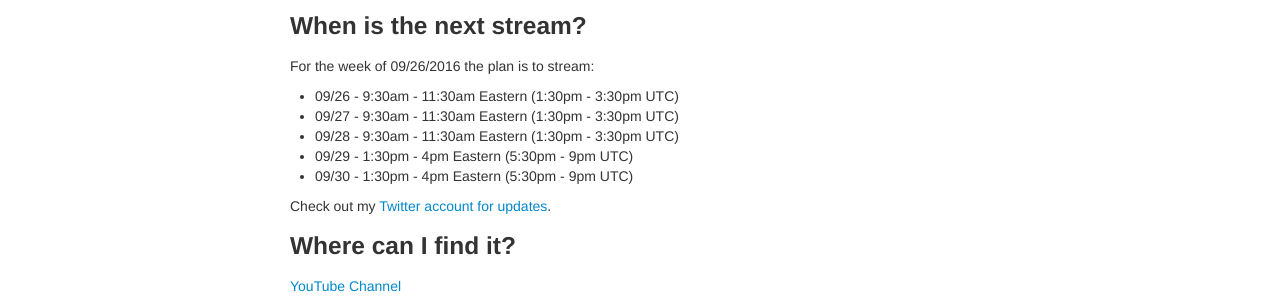
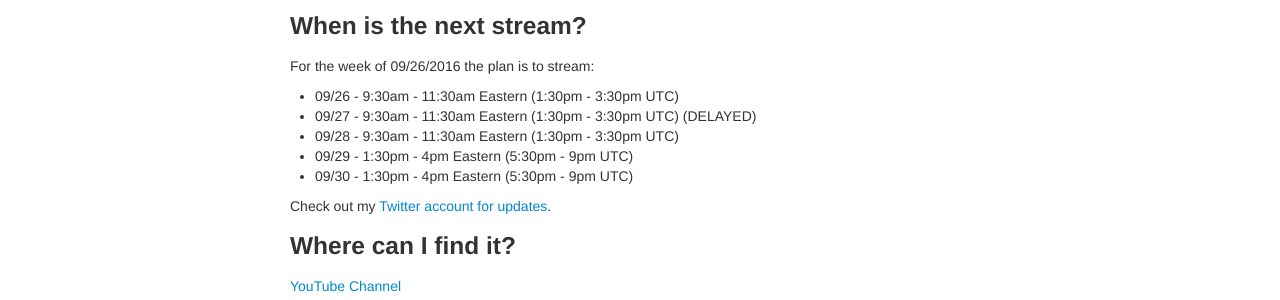
Before and after one commit to jknowles/DataScienceLivestream, a Jekyll site: the page built from index.md, in a window 1280 px wide. Shown: the part 156-456 px from the top of the page. Built offline with Jekyll 4.4.1, drawn with Linux system fonts in a browser that asks for light colours.

Commit message:
update for delay

```diff
--- a/index.md
+++ b/index.md
@@ -10,7 +10,7 @@ description: Watch a data scientist at work
 For the week of 09/26/2016 the plan is to stream:
 
 - 09/26 - 9:30am - 11:30am Eastern (1:30pm - 3:30pm UTC)
-- 09/27 - 9:30am - 11:30am Eastern (1:30pm - 3:30pm UTC)
+- 09/27 - 9:30am - 11:30am Eastern (1:30pm - 3:30pm UTC) (DELAYED)
 - 09/28 - 9:30am - 11:30am Eastern (1:30pm - 3:30pm UTC)
 - 09/29 - 1:30pm - 4pm Eastern (5:30pm - 9pm UTC)
 - 09/30 - 1:30pm - 4pm Eastern (5:30pm - 9pm UTC)
```
